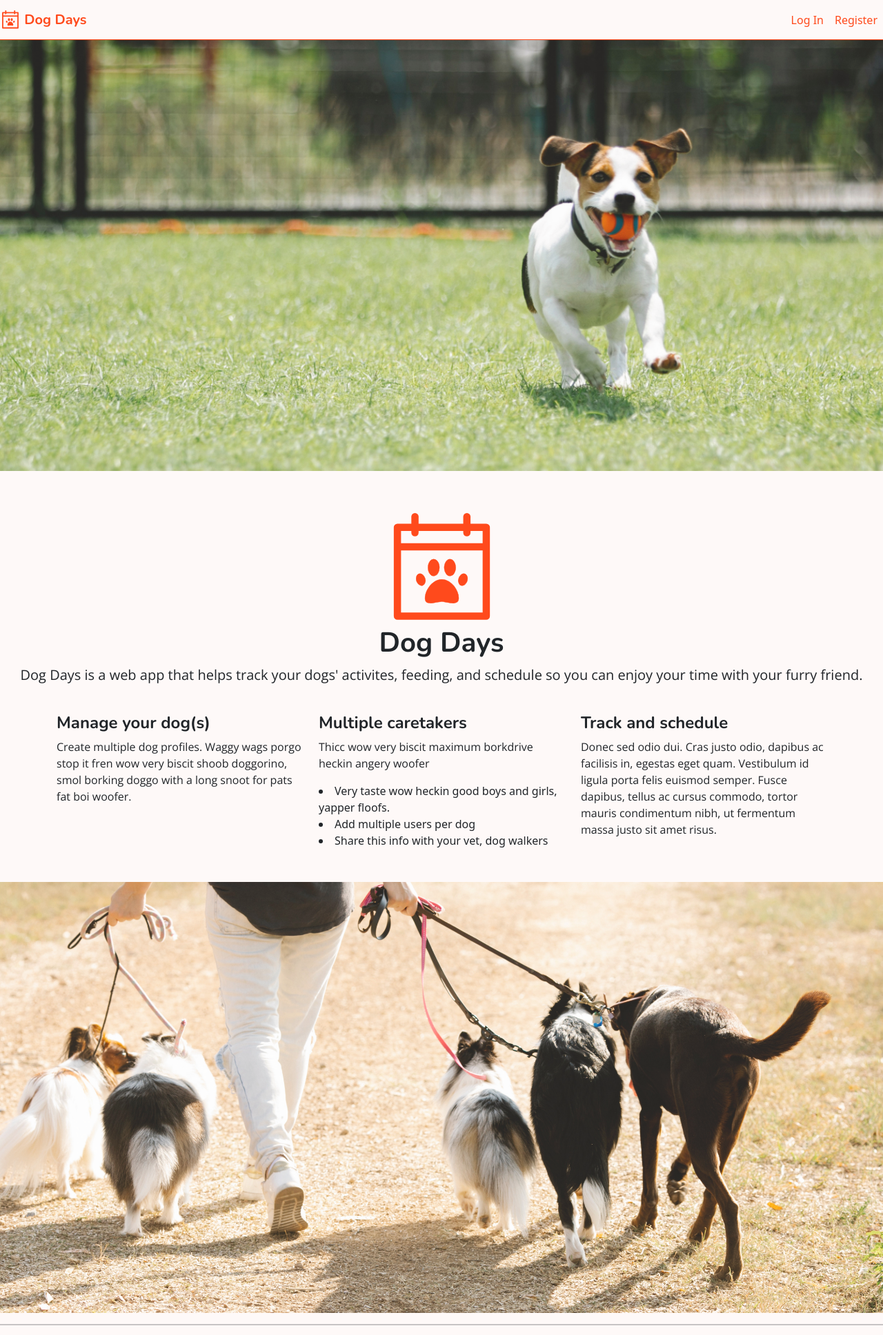
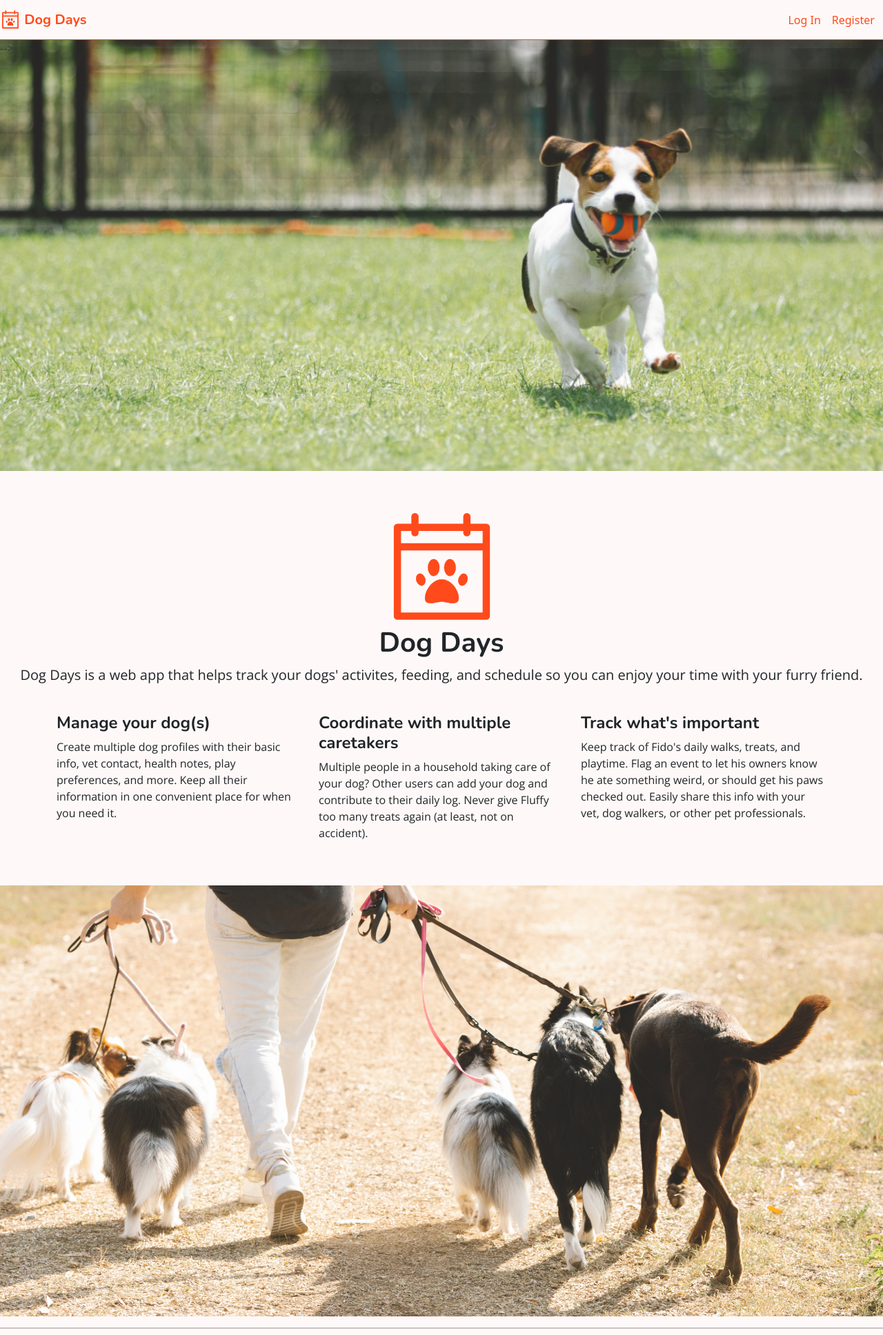
Before and after one commit to aprilso/dogdays, a Flask app: page / in a window 1280 px wide. Shown: the top 1936 px of the page at 69% size. Run offline with Flask 2, Linux system fonts and the light colour scheme; some libraries are stand-ins or nearby versions.

Commit message:
Updated homepage marketing overview copy

```diff
--- a/static/css/mine.css
+++ b/static/css/mine.css
@@ -65,6 +65,10 @@ section {
   filter: opacity(0.9)
 }
 
+.jumbotron-text {
+  color: #FEF9F8;
+}
+
 .footer-jumbotron {
   background-image: url("../images/multipledogs.jpeg");
   background-size: cover;
@@ -108,6 +112,11 @@ section {
   color:#ff4a1c;
 }
 
+.green {
+  color:#32936f;
+
+}
+
 .padded {
   padding: 2%;
 }
@@ -138,13 +147,14 @@ section {
 label {
   display: inline-block;
   padding: 5px;
-
 }
 
 .btn {
-  margin: 20px;
+  /* margin: 20px; */
   /* used for Sign Up page, this could be an issue on other buttons */
 }
+
+
 
 .center-cropped {
   object-fit: contain;
@@ -185,6 +195,12 @@ ul.no-bullets {
   margin: 0; /* Remove margins */
 }
 
+.center-everything {
+  justify-content: center;
+  padding-top: 40px;
+  padding-bottom: 40px;
+
+}
 /* FROM the best-of-bootstrap.css */
 
 /* All the colors you can customize for a navbar! */
--- a/static/css/signin.css
+++ b/static/css/signin.css
@@ -18,6 +18,7 @@ body {
   background-color: #f5f5f5;
   background-image: url("../images/dog_head2.jpg");
   background-size: cover;
+
   /* min-height: 400px; */
 }
 
--- a/templates/base.html
+++ b/templates/base.html
@@ -49,14 +49,15 @@
 
         {% if session %}
         <a class="nav-item nav-link" href="/users/{{ session.get('user_id') }}">Dashboard</a>
-        <a class="nav-item nav-link" href="#">Today</a>
+        <!-- <a class="nav-item nav-link" href="#">Today</a> -->
         <a class="nav-item nav-link" href="/logout">Log Out</a>
         {% else %}
 
         <a class="nav-item nav-link" href="/login">Log In</a>
         <a class="nav-item nav-link" href="/new_user">Register</a>
-
+        <!-- <button type="button" class="btn btn-outline-success" onclick="location.href='/new_user'">Register</button> -->
         {% endif %}
+        &nbsp;
       </ul>
     </div>
   </div>
--- /dev/null
+++ b/templates/credits.html
@@ -0,0 +1,3 @@
+
+
+<div>Dog Icons made by <a href="https://www.freepik.com" title="Freepik">Freepik</a> from <a href="https://www.flaticon.com/" title="Flaticon">www.flaticon.com</a></div>
--- a/templates/homepage.html
+++ b/templates/homepage.html
@@ -16,11 +16,11 @@ class="demo-1 container-fluid d-flex justify-content-center align-items-center"
 </section> -->
 
 <div class="jumbotron">
-  <div class="container for-main">
-    <!-- <h1>Dog Days</h1>
-    <img src="static/images/DogDaysLogo_Cream.svg" alt="dog days logo" height="200px">
-    <h4>Schedule and track your pup's life </h4> -->
-  </div>
+  <!-- <div class="container jumbotron-text">
+    <h1>Dog Days</h1>
+    <!-- <img src="static/images/DogDaysLogo_Cream.svg" alt="dog days logo" height="200px"> -->
+    <!-- <h4>Schedule and track your pup's life </h4>
+  </div> --> -->
 </div>
 
 
@@ -39,22 +39,23 @@ class="demo-1 container-fluid d-flex justify-content-center align-items-center"
   <div class="row">
     <div class="col-md-4">
       <h4>Manage your dog(s)</h4>
-      <p>Create multiple dog profiles.
-        Waggy wags porgo stop it fren wow very biscit shoob doggorino, smol borking doggo with a long snoot for pats fat boi woofer.
+      <p>Create multiple dog profiles with their basic info, vet contact, health notes, play preferences, and more.
+        Keep all their information in one convenient place for when you need it.
       </p>
 
     </div>
     <div class="col-md-4">
-      <h4>Multiple caretakers</h4>
-      <p>Thicc wow very biscit maximum borkdrive heckin angery woofer
-        <li>Very taste wow heckin good boys and girls, yapper floofs.
-        <li>Add multiple users per dog
-        <li>Share this info with your vet, dog walkers
+      <h4>Coordinate with multiple caretakers</h4>
+      <p>Multiple people in a household taking care of your dog?
+        Other users can add your dog and contribute to their daily log.
+        Never give Fluffy too many treats again (at least, not on accident).
+
 
     </div>
     <div class="col-md-4">
-      <h4>Track and schedule</h4>
-      <p>Donec sed odio dui. Cras justo odio, dapibus ac facilisis in, egestas eget quam. Vestibulum id ligula porta felis euismod semper. Fusce dapibus, tellus ac cursus commodo, tortor mauris condimentum nibh, ut fermentum massa justo sit amet risus.</p>
+      <h4>Track what's important</h4>
+      <p>Keep track of Fido's daily walks, treats, and playtime. Flag an event to let his owners know he ate something weird,
+        or should get his paws checked out. Easily share this info with your vet, dog walkers, or other pet professionals.</p>
       <!-- <p><a class="btn btn-secondary" href="#" role="button">View details &raquo;</a></p> -->
     </div>
   </div>
```
Also changed, not shown: templates/all_entries.html (+15 -15 lines), templates/dog_profile.html (+21 -18 lines), templates/your_profile.html (+5 -4 lines).
